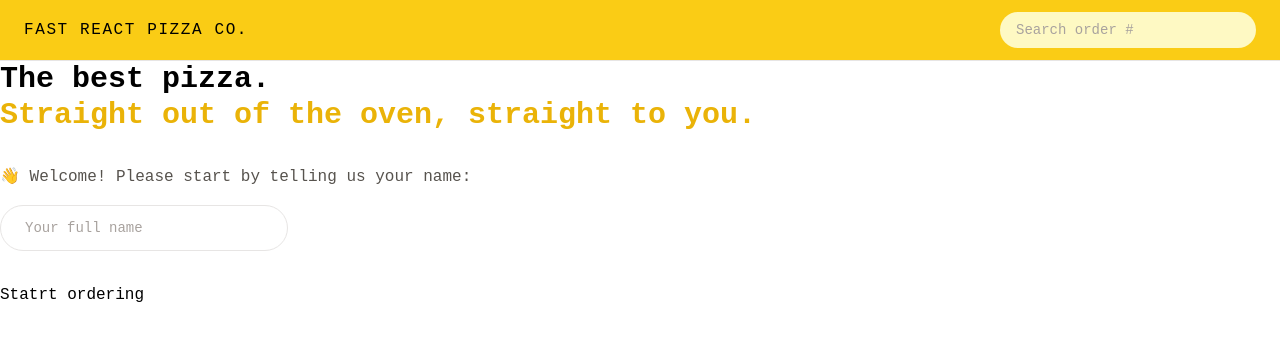
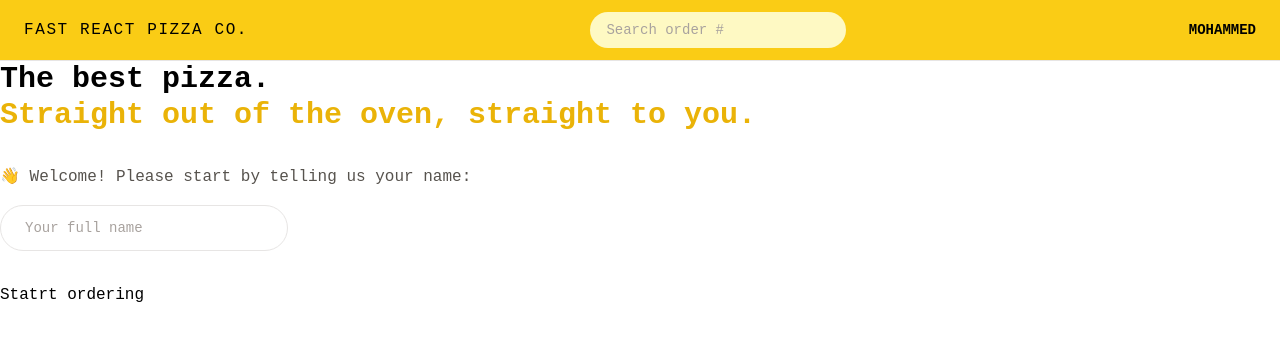
Before and after one commit to Mohammed3ohammed/Fast-Pizza, a React (Vite) app: page / in a window 1280 px wide. Shown: the top 340 px of the page. Built offline with nearby package versions, Linux system fonts and the light colour scheme.

Commit message:
Add Username component with static name

```diff
--- /dev/null
+++ b/src/features/user/Username.jsx
@@ -0,0 +1,7 @@
+function Username() {
+    return (
+        <div className="hidden text-sm font-semibold md:block">Mohammed</div>
+    )
+}
+
+export default Username;
--- a/src/ui/Header.jsx
+++ b/src/ui/Header.jsx
@@ -1,5 +1,6 @@
 import { Link } from "react-router-dom";
 import SearchOrder from "../features/order/SearchOrder";
+import Username from "../features/user/Username";
 
 function Header() {
     return (
@@ -8,6 +9,7 @@ function Header() {
         Fast React Pizza Co.
         </Link>
         <SearchOrder />
+        <Username />
     </header>
     )
 }
```
